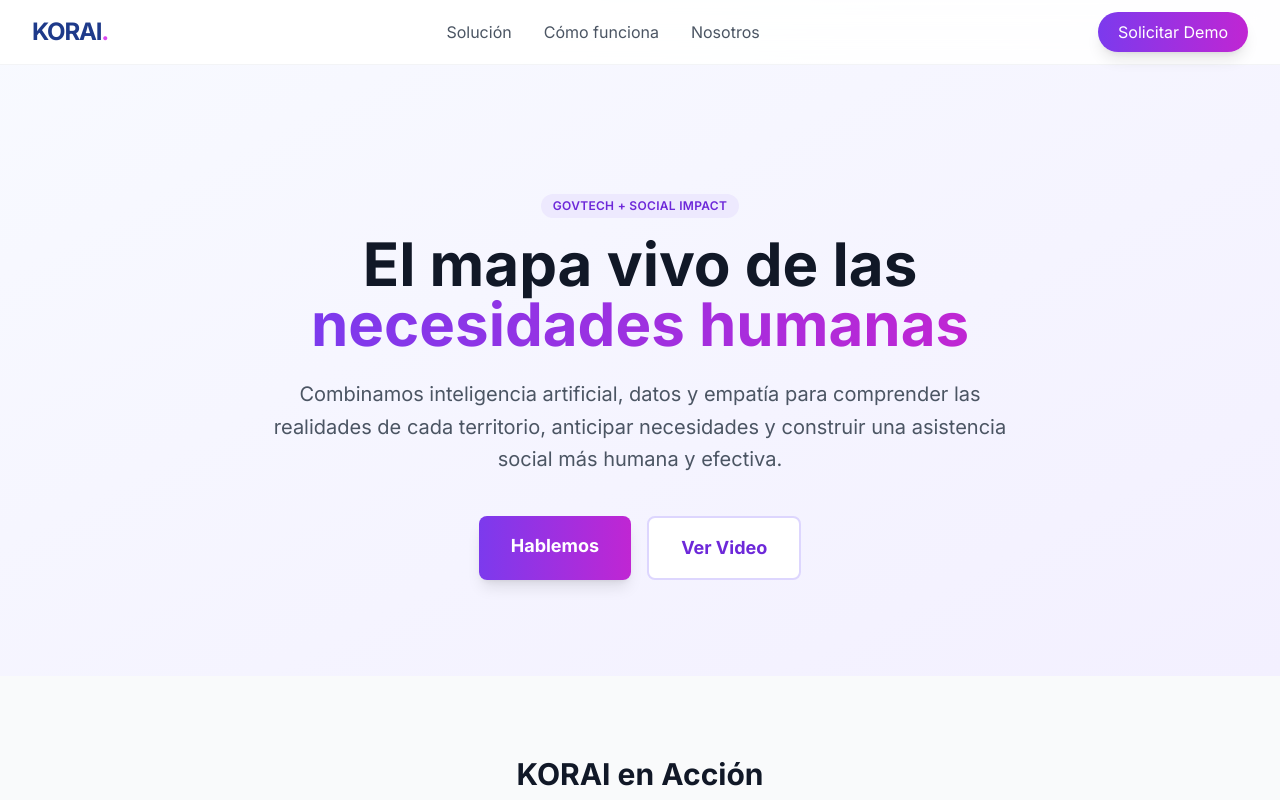
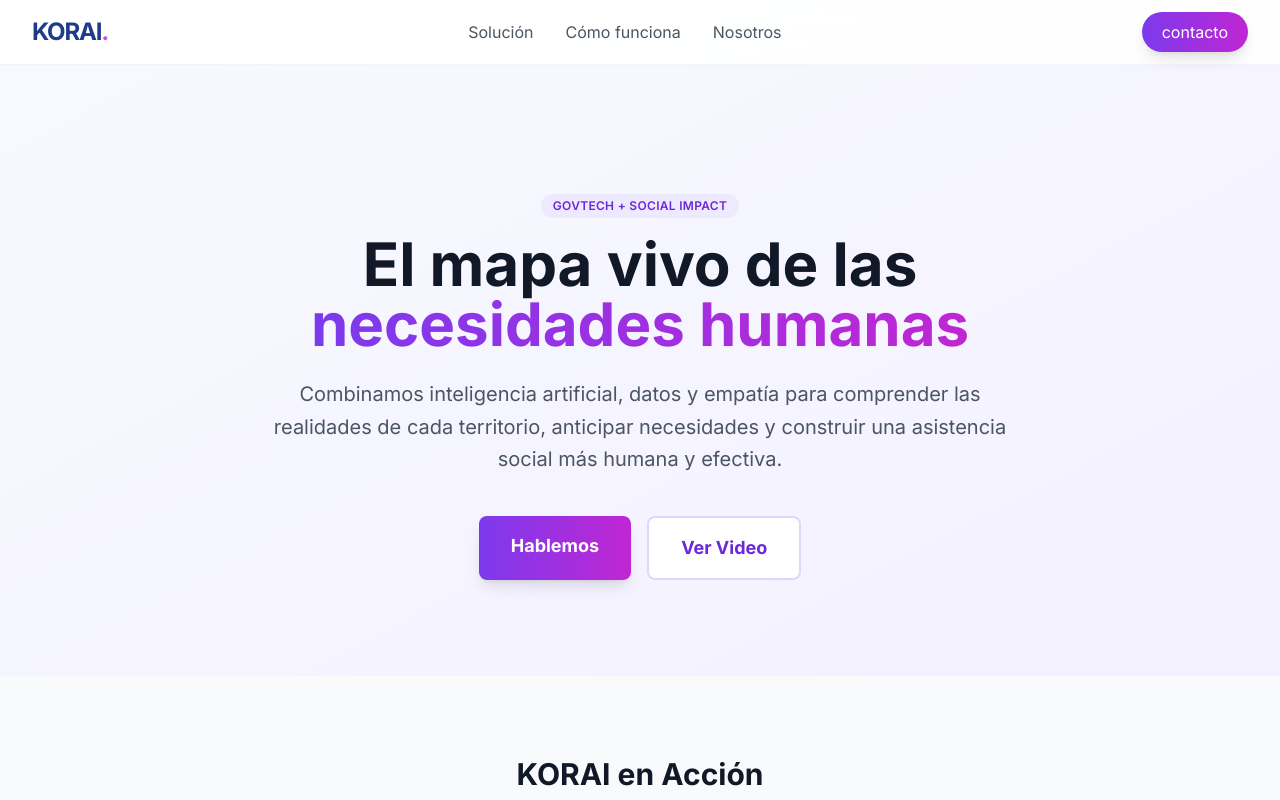
Before and after one commit to agustinajait/landingkorai, a plain HTML site: page index.html in a window 1280 px wide. Shown: the top 800 px of the page. Drawn offline with nearby package versions, Linux system fonts and the light colour scheme.

Commit message:
Update index.html

```diff
--- a/index.html
+++ b/index.html
@@ -64,7 +64,7 @@
                 </div>
                 <div class="hidden md:flex">
                     <a href="mailto:agustina@korai.com" class="btn-gradient text-white px-5 py-2 rounded-full font-medium transition shadow-lg hover:shadow-xl transform hover:-translate-y-0.5">
-                        Solicitar Demo
+                        contacto
                     </a>
                 </div>
             </div>
```
